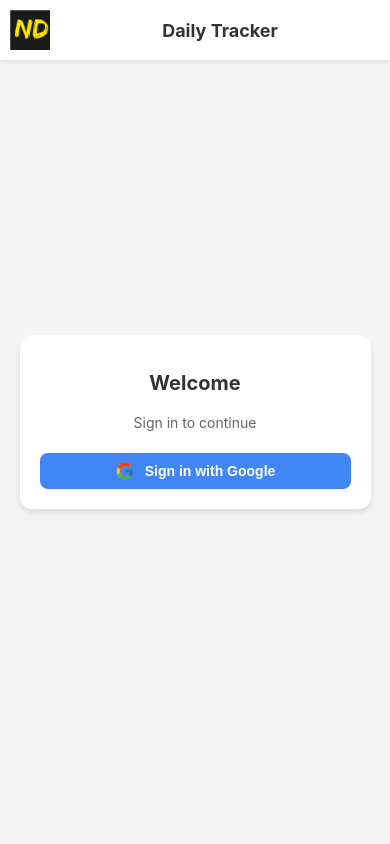
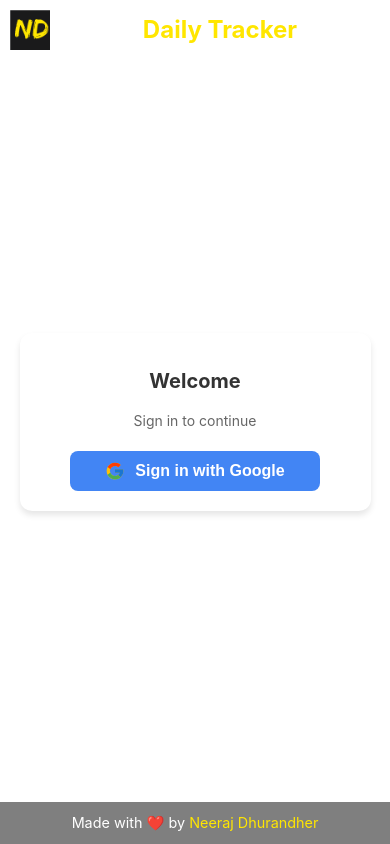
Before and after one commit to neerajdhurandher/daily-tracker, a Next.js app: page / in a window 390 px wide. Built offline with nearby package versions, Linux system fonts and the light colour scheme; no server answers.

Commit message:
update login page ui

```diff
--- a/pages/Login.js
+++ b/pages/Login.js
@@ -1,27 +1,29 @@
 import React, { useState, useEffect } from 'react';
+import PropTypes from 'prop-types';
+import Image from 'next/image';
 
 const Login = ({ onUserSignin }) => {
-  const [isLoading, setIsLoading] = useState(false); // State to manage loading
-
-  useEffect(() => {
-    if (typeof window !== 'undefined') {
-      // Add any client-side initialization logic here if needed
-    }
-  }, []);
+  const [isLoading, setIsLoading] = useState(false);
 
   const handleSignIn = () => {
-    setIsLoading(true); // Start the loader
+    console.log("Sign-in button clicked");
+    setIsLoading(true);
     try {
       onUserSignin(); // Call the sign-in function passed as a prop
     } catch (error) {
       console.error("Error during sign-in", error);
     } finally {
-      setIsLoading(false); // Stop the loader
+      setIsLoading(false);
     }
   };
 
   const handleCancel = () => {
-    setIsLoading(false); // Stop the loader
+    setIsLoading(false);
+  };
+
+  // opens google.com in a new tab
+  const handleLogoClick = () => {
+    window.open('https://neerajdhurandher.me', '_blank');
   };
 
 
@@ -29,10 +31,13 @@ const Login = ({ onUserSignin }) => {
     <header>
       <div className="login-container">
         <div className="header-container">
-          <img
+          <Image
             src="/neeraj-logo.png"
             alt="Application Logo"
             className="app-logo"
+            width={50}
+            height={50}
+            onClick={handleLogoClick}
           />
           <h1 className="app-title">Daily Tracker</h1>
         </div>
@@ -45,14 +50,14 @@ const Login = ({ onUserSignin }) => {
               onClick={handleSignIn}
               disabled={isLoading} // Disable button while loading
             >
-              <>
-                <img
-                  src="/google-icon.svg"
-                  alt="Google Icon"
-                  className="google-icon"
-                />
-                Sign in with Google
-              </>
+              <Image
+                src="/google-icon.svg"
+                alt="Google Icon"
+                className="google-icon"
+                width={20}
+                height={20}
+              />
+              Sign in with Google
             </button>
           ) : (
             // Show loader if loading is true
@@ -64,9 +69,16 @@ const Login = ({ onUserSignin }) => {
             </button>
           )}
         </div>
+
+        <footer className="footer">
+          Made with <span className="heart">❤️</span> by <span style={{ color: '#ffe600' }}>Neeraj Dhurandher</span>
+        </footer>
       </div>
     </header>
   );
 };
+Login.propTypes = {
+  onUserSignin: PropTypes.func.isRequired,
+};
 
 export default Login;
--- a/pages/index.js
+++ b/pages/index.js
@@ -11,7 +11,7 @@ const Home = () => {
     useEffect(() => {
         const storedUser = sessionStorage.getItem('user');
         if (storedUser) {
-            setUser(JSON.parse(storedUser)); // Parse and set the user data
+            setUser(JSON.parse(storedUser));
         }
     }, []);
 
@@ -20,17 +20,15 @@ const Home = () => {
         try {
             userData = await signInWithGoogle();
             if (userData) {
-                // Store user details in state
                 setUser(userData);
-                // Save user data to session storage
                 sessionStorage.setItem('user', JSON.stringify(userData));
             } else {
                 alert("Error signing in with Google. Please try again.");
             }
         } catch (error) {
             console.error("Error during sign-in", error);
-            setUser(null); // Reset the user stateF
-            sessionStorage.removeItem('user'); // Remove user data from session storage
+            setUser(null);
+            sessionStorage.removeItem('user');
         }
         setUser(userData);
     };
@@ -42,8 +40,8 @@ const Home = () => {
         } catch (error) {
             console.error("Error during sign-out", error);
         } finally {
-            setUser(null); // Reset the user state
-            sessionStorage.removeItem('user'); // Remove user data from session storage
+            setUser(null);
+            sessionStorage.removeItem('user');
         }
     };
 
--- a/styles/Login.css
+++ b/styles/Login.css
@@ -1,42 +1,30 @@
-/* Container for the entire page */
 .login-container {
   display: flex;
   justify-content: center;
   align-items: center;
+  flex-direction: column;
   height: 100vh;
-  background-color: #f5f5f5;
   margin: 0;
+  color: #ffffff;
 }
 
-/* Header container styles */
 .header-container {
   display: flex;
   align-items: center;
   justify-content: space-between;
-  /* Space between logo and title */
   position: fixed;
-  /* Fix the header at the top of the page */
   top: 0;
   left: 0;
   width: 100%;
-  /* Full width */
   height: 60px;
-  /* Set a fixed height for the header */
-  background-color: #ffffff;
-  /* Background color */
-  box-shadow: 0 2px 4px rgba(0, 0, 0, 0.1);
-  /* Add a subtle shadow */
   padding: 0 20px;
-  /* Add padding on the sides */
   z-index: 1000;
-  /* Ensure it stays above other elements */
 }
 
-/* Application logo styles */
 .app-logo {
   width: 40px;
-  /* Set the logo size */
   height: 40px;
+  cursor: pointer;
   object-fit: contain;
   /* Ensure the logo maintains its aspect ratio */
   margin-left: auto;
@@ -44,19 +32,13 @@
 
 }
 
-/* Application title styles */
 .app-title {
-  font-size: 20px;
-  /* Adjust font size */
+  font-size: 28px;
   font-weight: bold;
-  color: #333333;
-  /* Dark text color */
+  color: #ffe600;
   text-align: center;
-  /* Center the title */
   flex-grow: 1;
-  /* Allow the title to take up remaining space */
   margin: 0;
-  /* Remove default margin */
 }
 
 
@@ -147,6 +129,21 @@
   /* Darker red */
 }
 
+.footer {
+  position: absolute;
+  width: 100%;
+  bottom: 0%;
+  padding: 10px;
+  font-size: 0.9rem;
+  text-align: center;
+  color: white;
+  background: rgba(0, 0, 0, 0.5);
+}
+
+.heart {
+  color: red;
+}
+
 /* Keyframes for loader animation */
 @keyframes spin {
   0% {
@@ -162,33 +159,24 @@
 @media (max-width: 768px) {
   .header-container {
     flex-direction: row;
-    /* Keep the logo and title in the same line */
     justify-content: center;
-    /* Center the content horizontally */
     align-items: center;
-    /* Align items vertically */
     height: auto;
-    /* Allow the height to adjust based on content */
     padding: 10px;
-    /* Add padding for smaller screens */
   }
 
   .app-logo {
     margin-bottom: 0;
-    /* Remove spacing below the logo */
     margin-right: 10px;
-    /* Add spacing to the right of the logo */
   }
 
   .app-title {
-    font-size: 18px;
-    /* Reduce the font size for smaller screens */
+    font-size: 24px;
     text-align: center;
-    /* Align the title text to the left */
   }
 
   .login-card {
-    padding: 20px;
+    padding: 5%;
   }
 
   .login-title {
@@ -200,7 +188,8 @@
   }
 
   .google-signin-button {
-    font-size: 14px;
-    padding: 8px 16px;
+    width: 80%;
+    margin: auto;
+
   }
 }
```
